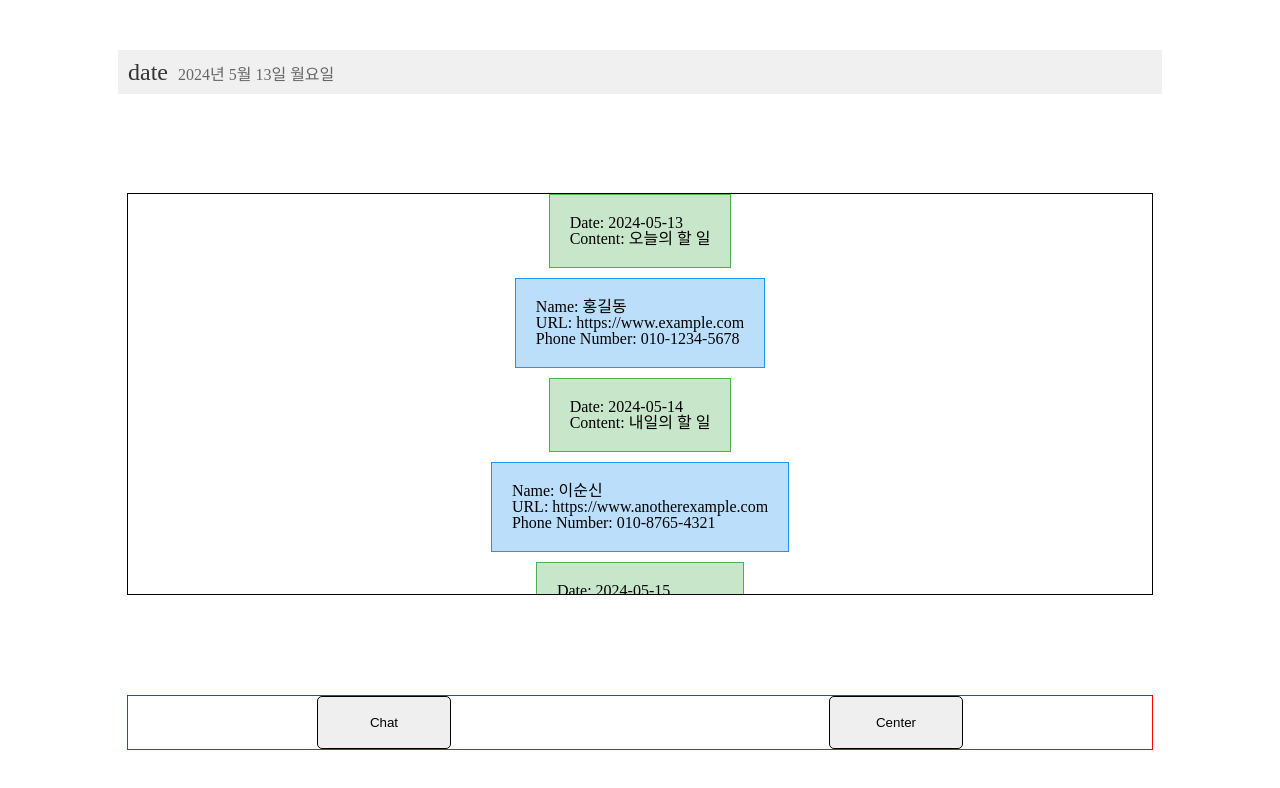
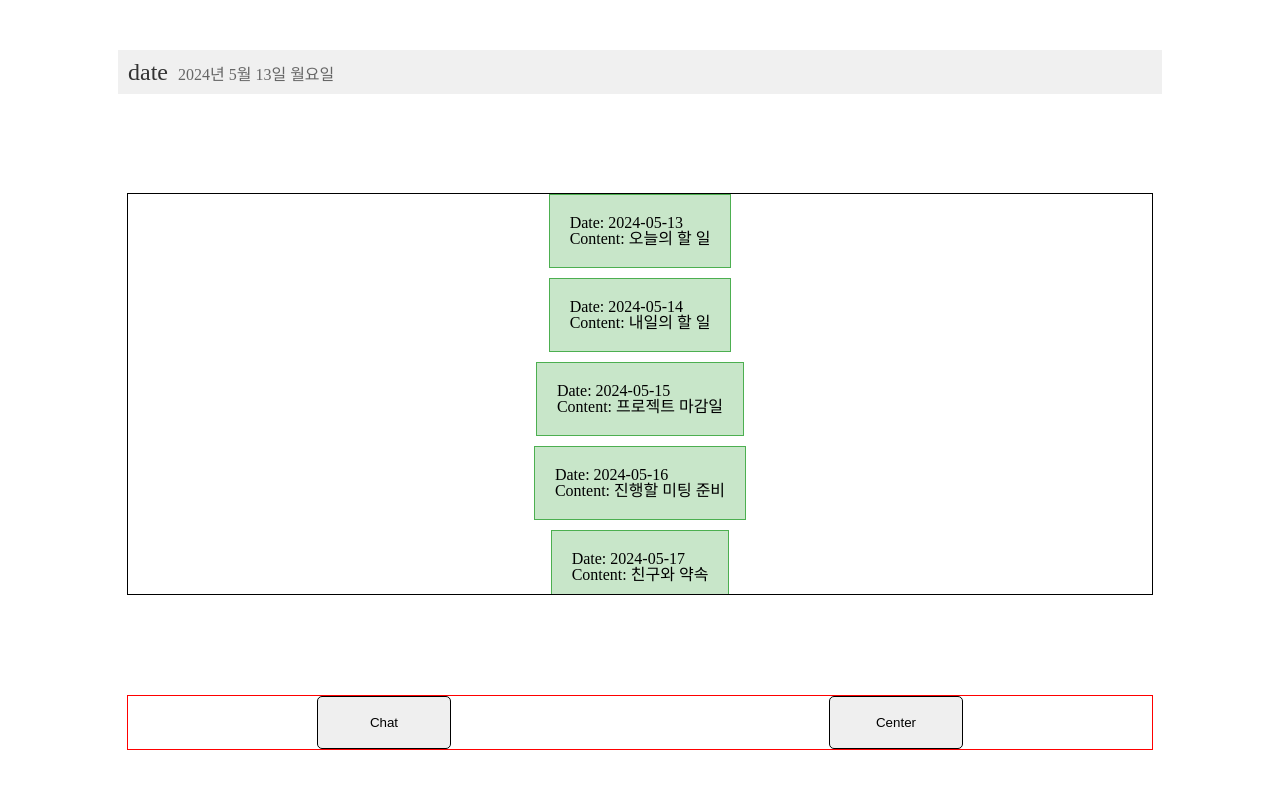
Before and after one commit to CWDll/Mearing, a React (Create React App) app: page / in a window 1280 px wide. Shown: the top 788 px of the page. Built offline with nearby package versions, Linux system fonts and the light colour scheme.

Commit message:
[Test] mainPage 더미데이터 타입종류 통일하여 테스트

```diff
--- a/src/pages/MainPage/MainPage.tsx
+++ b/src/pages/MainPage/MainPage.tsx
@@ -25,39 +25,27 @@ const MainPage: React.FC = () => {
   // 날짜 정보를 가져옴
   const dateInfo = getDateString();
 
-  interface DateData {
-    type: 'date';
-    date: string;
-    content: string;
-  }
-interface ContactData {
-    type: 'contact';
-    name: string;
-    url: string;
-    phoneNumber: string;
-}
 
-type DummyDataType = DateData | ContactData;
+    // 날짜 데이터 인터페이스
+    interface DateData {
+      type: 'date';
+      date: string;
+      content: string;
+    }
 
-  // 더미 데이터 생성
-  const dummyData = [
-    { type: 'date', date: "2024-05-13", content: "오늘의 할 일" },
-    { type: 'contact', name: "홍길동", url: "https://www.example.com", phoneNumber: "010-1234-5678" },
-    { type: 'date', date: "2024-05-14", content: "내일의 할 일" },
-    { type: 'contact', name: "이순신", url: "https://www.anotherexample.com", phoneNumber: "010-8765-4321" },
-    { type: 'date', date: "2024-05-15", content: "프로젝트 마감일" },
-    { type: 'contact', name: "장보고", url: "https://www.history.com", phoneNumber: "010-9876-5432" },
-    { type: 'date', date: "2024-05-16", content: "진행할 미팅 준비" },
-    { type: 'contact', name: "유성룡", url: "https://www.science.org", phoneNumber: "010-5678-1234" },
-    { type: 'date', date: "2024-05-17", content: "친구와 약속" },
-    { type: 'contact', name: "김유신", url: "https://www.military.kr", phoneNumber: "010-4321-8765" },
-    { type: 'date', date: "2024-05-18", content: "가족 행사 참석" },
-    { type: 'contact', name: "강감찬", url: "https://www.leadership.com", phoneNumber: "010-5678-9101" },
-    { type: 'date', date: "2024-05-19", content: "책 읽기" },
-    { type: 'contact', name: "조조", url: "https://www.strategist.cn", phoneNumber: "010-2345-6789" },
-    { type: 'date', date: "2024-05-20", content: "신규 프로젝트 미팅" },
-    { type: 'contact', name: "제갈량", url: "https://www.wisdom.net", phoneNumber: "010-8765-4321" }
-];
+    // 날짜 타입 더미 데이터만 생성
+    const dummyData: DateData[] = [
+      { type: 'date', date: "2024-05-13", content: "오늘의 할 일" },
+      { type: 'date', date: "2024-05-14", content: "내일의 할 일" },
+      { type: 'date', date: "2024-05-15", content: "프로젝트 마감일" },
+      { type: 'date', date: "2024-05-16", content: "진행할 미팅 준비" },
+      { type: 'date', date: "2024-05-17", content: "친구와 약속" },
+      { type: 'date', date: "2024-05-18", content: "가족 행사 참석" },
+      { type: 'date', date: "2024-05-19", content: "책 읽기" },
+      { type: 'date', date: "2024-05-20", content: "신규 프로젝트 미팅" }
+    ];
+
+// center버튼 클릭 이벤트
   const goToCenterPage = (): void => {
     navigate("/center");
   }
@@ -68,13 +56,9 @@ type DummyDataType = DateData | ContactData;
       <TitleBar title="date" date={dateInfo}/>
       {/* map 함수를 사용하여 더미데이터(저장한 채팅 내역)을 넣을 예정 */}
       <S.SavedChatContainer>
-      {dummyData.map((item, index) =>
-                    item.type === 'date' ? (
-                        <ContentBox key={index} date={item.date!} content={item.content!} />
-                    ) : (
-                        <ContentBox key={index} name={item.name!} url={item.url!} phoneNumber={item.phoneNumber!} />
-                    )
-                )}
+      {dummyData.map((item, index) => (
+          <ContentBox key={index} date={item.date} content={item.content} />
+        ))}
       </S.SavedChatContainer>
       <S.ButtonContainer>
         <Button onClick={handleClick} disabled={false} children="Chat"/>
```
